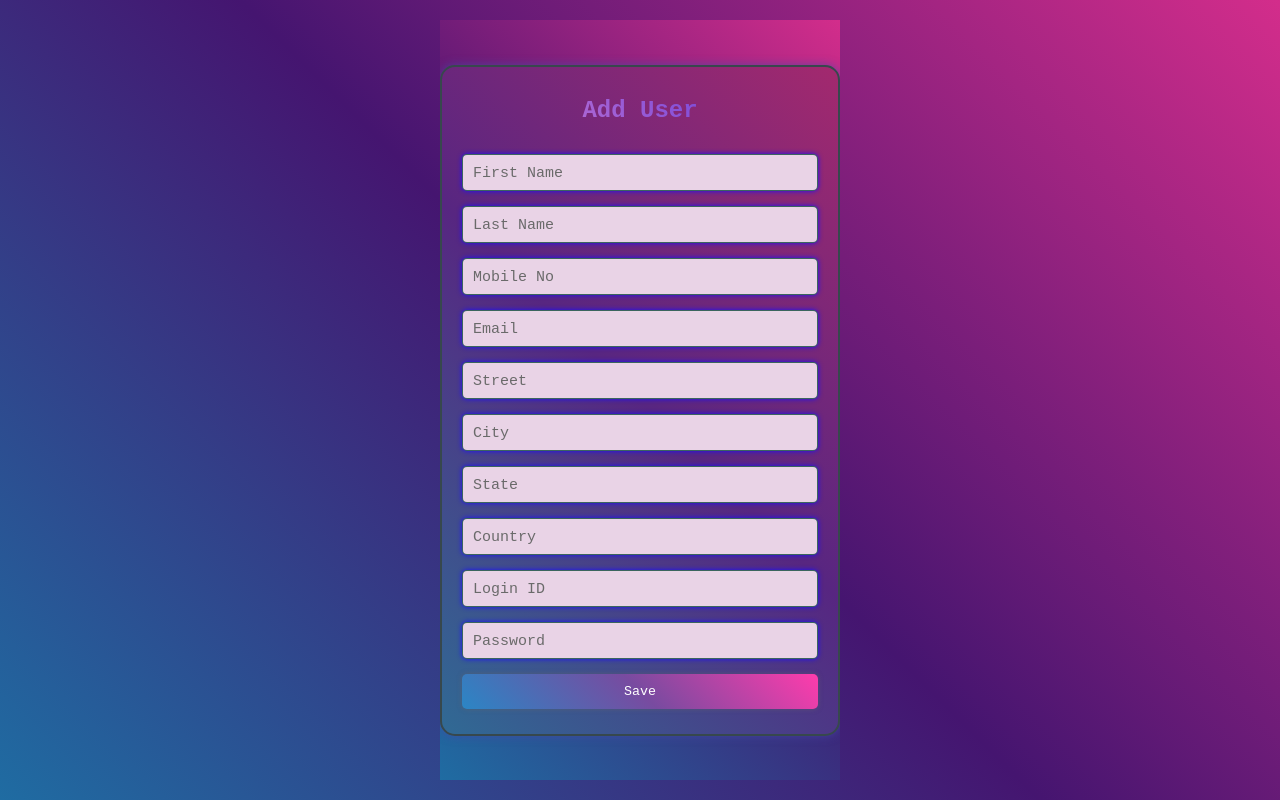
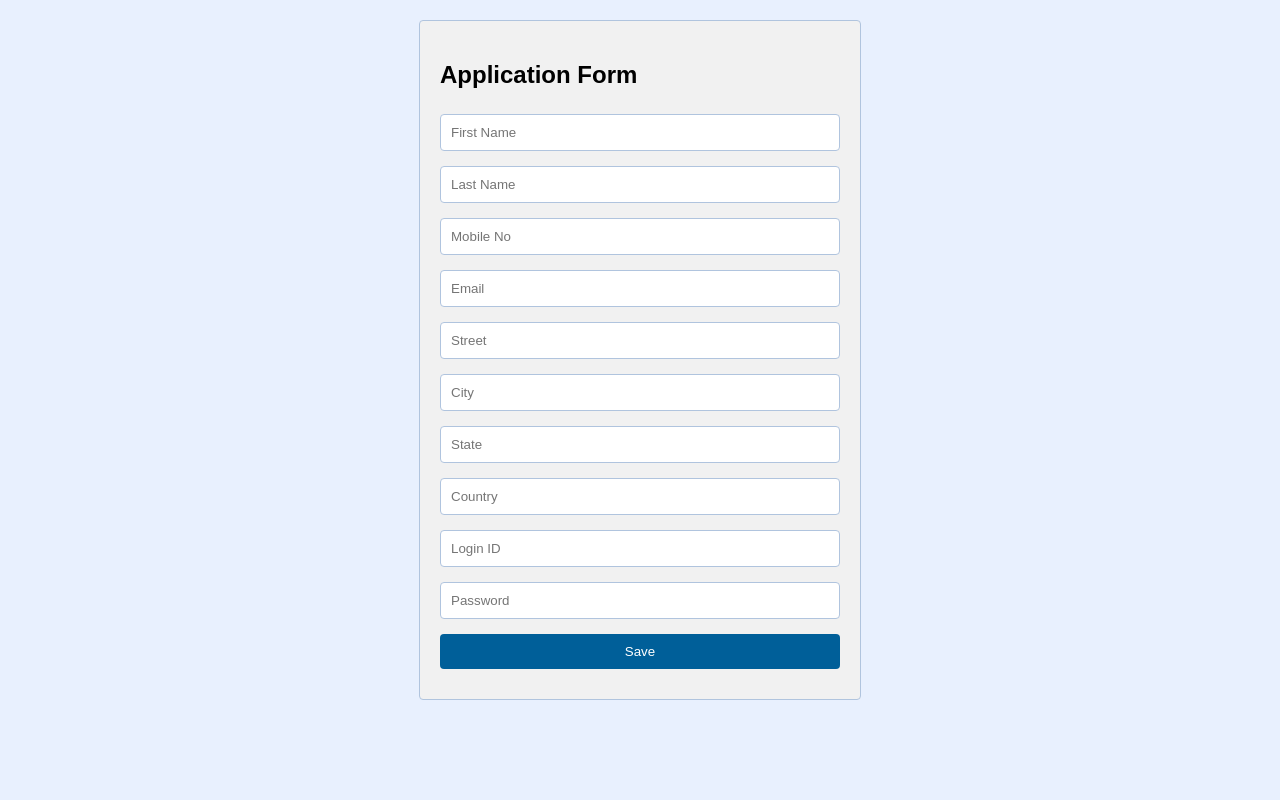
Before and after one commit to Anshu-00/user_resgistration, a website: page public/index.html in a window 1280 px wide. Drawn offline with nearby package versions, Linux system fonts and the light colour scheme.

Commit message:
Update index.html

```diff
--- a/public/index.html
+++ b/public/index.html
@@ -3,7 +3,7 @@
   <head>
     <meta charset="UTF-8" />
     <title>User Registration</title>
-    <link rel="stylesheet" href="index.css" />
+<!--     <link rel="stylesheet" href="index.css" /> -->
     <script src="https://code.jquery.com/jquery-3.6.0.min.js"></script>
     <link rel="stylesheet" href="style.css" />
   </head>
@@ -23,7 +23,7 @@
         autocomplete="off"
       />
 
-      <h2>Add User</h2>
+      <h2>Application Form </h2>
       <input
         type="text"
         name="firstName"
```
